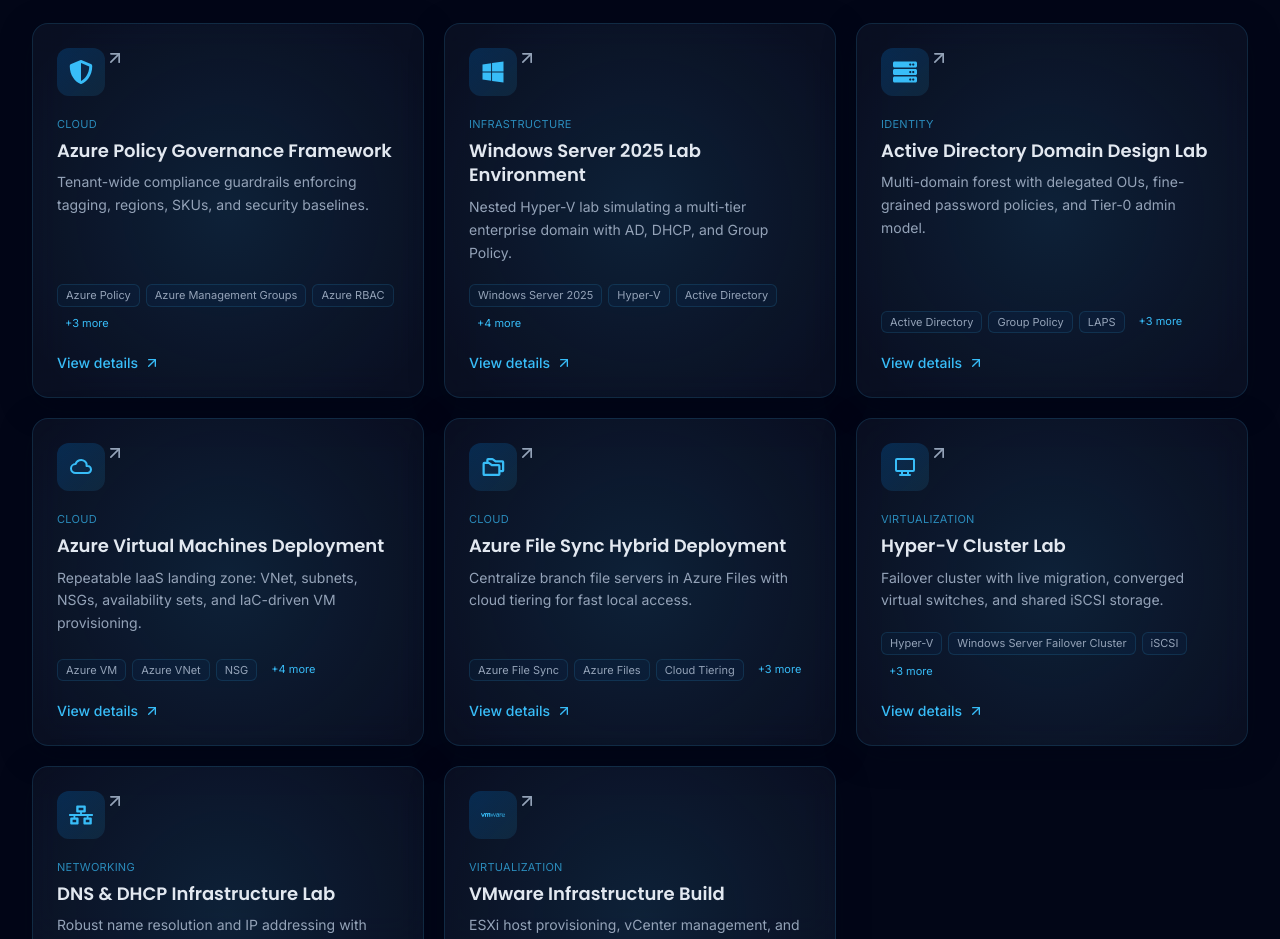
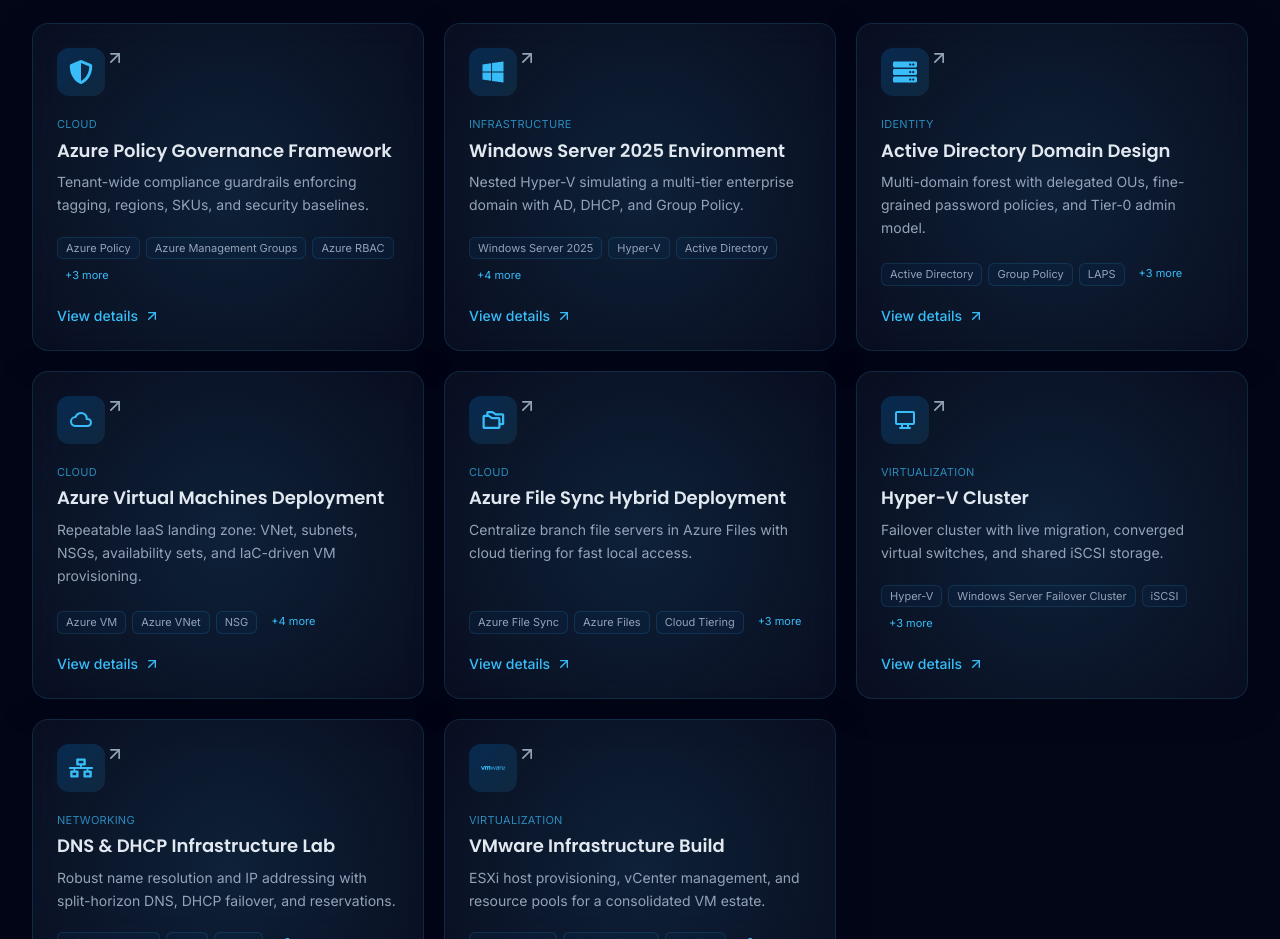
Before and after one commit to MohamedEssam-IT/Portfolio1, a React (Vite) app: page / in a window 1280 px wide. Shown: the part 5860-6799 px from the top of the page. Built offline with nearby package versions, Linux system fonts and the light colour scheme.

Commit message:
Update portfolio

```diff
--- a/src/data/projects.ts
+++ b/src/data/projects.ts
@@ -67,13 +67,13 @@ New-AzPolicyAssignment @params`,
     ],
   },
   {
-    slug: 'windows-server-2025-lab',
-    title: 'Windows Server 2025 Lab Environment',
+    slug: 'windows-server-2025',
+    title: 'Windows Server 2025  Environment',
     icon: FaWindows,
-    tagline: 'Nested Hyper-V lab simulating a multi-tier enterprise domain with AD, DHCP, and Group Policy.',
+    tagline: 'Nested Hyper-V simulating a multi-tier enterprise domain with AD, DHCP, and Group Policy.',
     category: 'Infrastructure',
     overview:
-      'A fully isolated Windows Server 2025 lab built on a Hyper-V host with nested virtualization: a DC running AD DS and DNS/DHCP, a member server for file & IIS roles, and a Windows 11 client — all wired through an internal virtual switch. The lab is used to validate GPO designs, new roles, and PowerShell automation before promoting changes to production.',
+      'A fully isolated Windows Server 2025  built on a Hyper-V host with nested virtualization: a DC running AD DS and DNS/DHCP, a member server for file & IIS roles, and a Windows 11 client — all wired through an internal virtual switch. The  is used to validate GPO designs, new roles, and PowerShell automation before promoting changes to production.',
     problem:
       'Needed a safe, reproducible environment to test Windows Server 2025 features, Active Directory changes, and GPO rollouts without risking production domains or relying on fragile disposable VMs.',
     solution:
@@ -107,8 +107,8 @@ New-AzPolicyAssignment @params`,
     ],
   },
   {
-    slug: 'active-directory-lab',
-    title: 'Active Directory Domain Design Lab',
+    slug: 'active-directory',
+    title: 'Active Directory Domain Design',
     icon: FaServer,
     tagline: 'Multi-domain forest with delegated OUs, fine-grained password policies, and Tier-0 admin model.',
     category: 'Identity',
@@ -239,8 +239,8 @@ New-AzStorageSyncCloudEndpoint -ResourceGroupName 'rg-sync' `
     ],
   },
   {
-    slug: 'hyper-v-lab',
-    title: 'Hyper-V Cluster Lab',
+    slug: 'hyper-v',
+    title: 'Hyper-V Cluster',
     icon: TbDeviceDesktop,
     tagline: 'Failover cluster with live migration, converged virtual switches, and shared iSCSI storage.',
     category: 'Virtualization',
```
